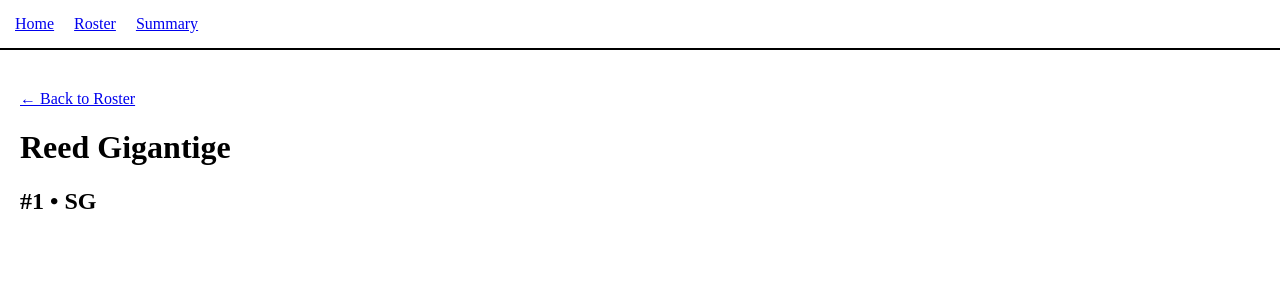
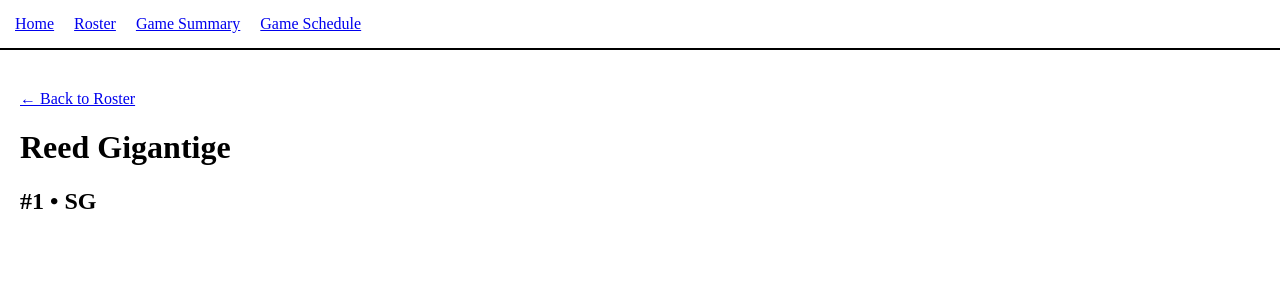
Before and after one commit to typicalryanb3-sys/ryan-basketball-app, a Next.js app: page /roster/1 in a window 1280 px wide. Shown: the top 300 px of the page. Built offline with nearby package versions, Linux system fonts and the light colour scheme.

Commit message:
Update layout.js

```diff
--- a/app/layout.js
+++ b/app/layout.js
@@ -15,7 +15,8 @@ export default function RootLayout({ children }) {
 }}>
   <Link href="/" style={{ marginRight: 20 }}>Home</Link>
   <Link href="/roster" style={{ marginRight: 20 }}>Roster</Link>
-    <Link href="/summary">Summary</Link>
+  <Link href="/summary" style={{ marginRight: 20 }}>Game Summary</Link>
+  <Link href="/schedule">Game Schedule</Link>
 </nav>
 
         {children}
```
Lines whose indentation alone changed are shown as unchanged.
